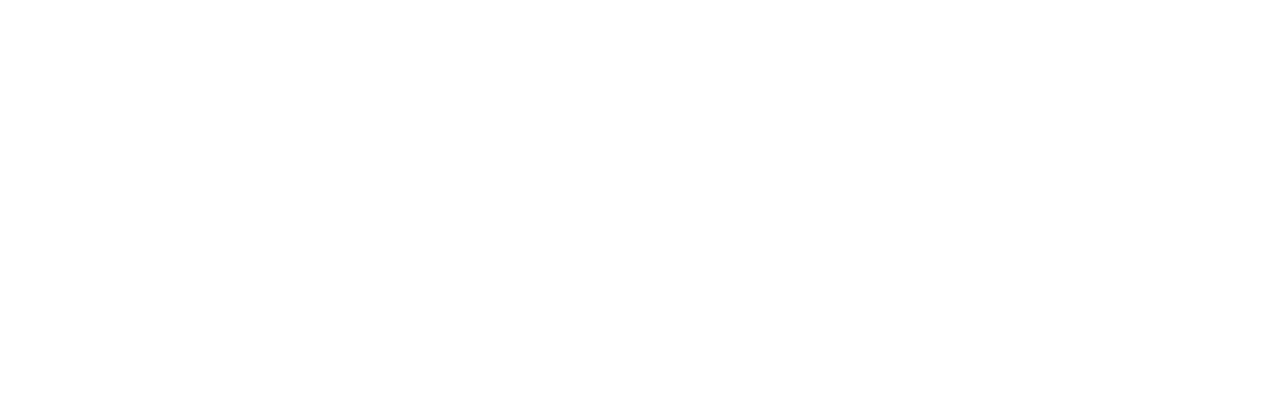
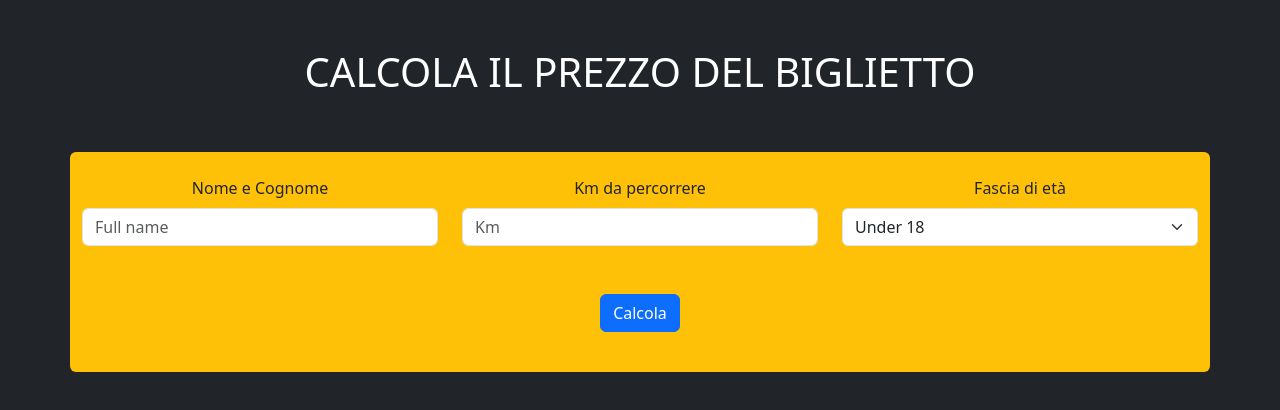
Before and after one commit to HikariNM/js-biglietto-treno-form, a plain HTML site: page index.html in a window 1280 px wide. Drawn offline with nearby package versions, Linux system fonts and the light colour scheme.

Commit message:
realizzato form html

```diff
--- a/index.html
+++ b/index.html
@@ -1,12 +1,53 @@
 <!DOCTYPE html>
 <html lang="it">
+
 <head>
     <meta charset="UTF-8">
     <meta name="viewport" content="width=device-width, initial-scale=1.0">
     <title>Train ticket</title>
+    <link rel="stylesheet" href="https://cdnjs.cloudflare.com/ajax/libs/bootstrap/5.3.8/css/bootstrap.min.css"
+        integrity="sha512-2bBQCjcnw658Lho4nlXJcc6WkV/UxpE/sAokbXPxQNGqmNdQrWqtw26Ns9kFF/yG792pKR1Sx8/Y1Lf1XN4GKA=="
+        crossorigin="anonymous" referrerpolicy="no-referrer" />
     <link rel="stylesheet" href="./css/style.css">
 </head>
-<body>
 
+<body class="bg-dark">
+    <main class="container">
+
+        <div class="row my-5">
+            <div class="col-12 text-white d-flex justify-content-center">
+                <h1>CALCOLA IL PREZZO DEL BIGLIETTO</h1>
+            </div>
+        </div>
+
+        <form action="">
+            <div class="row py-4 bg-warning d-flex justify-content-center align-items-center text-center rounded">
+                <div class="col-md-4">
+                    <label for="inputName" class="form-label">Nome e Cognome</label>
+                    <input type="text" class="form-control" id="inputName" placeholder="Full name"
+                        aria-label="Full name">
+                </div>
+                <div class="col-md-4">
+                    <label for="inputName" class="form-label">Km da percorrere</label>
+                    <input type="text" class="form-control" id="inputKM" placeholder="Km" aria-label="inputKm">
+                </div>
+                <div class="col-md-4">
+                    <label for="ageSelect" class="form-label">Fascia di età</label>
+                    <select class="form-select" id="ageSelect" aria-label="Default select example">
+                        <!-- <option selected>Open this select menu</option> -->
+                        <option value="1">Under 18</option>
+                        <option value="2">18 - 65</option>
+                        <option value="3">Over 65</option>
+                    </select>
+                </div>
+                <div class="col-12 mt-5">
+                    <button type="submit" class="btn btn-primary mb-3">Calcola</button>
+                </div>
+            </div>
+            <div class="row">
+            </div>
+        </form>
+    </main>
 </body>
+
 </html>
```
